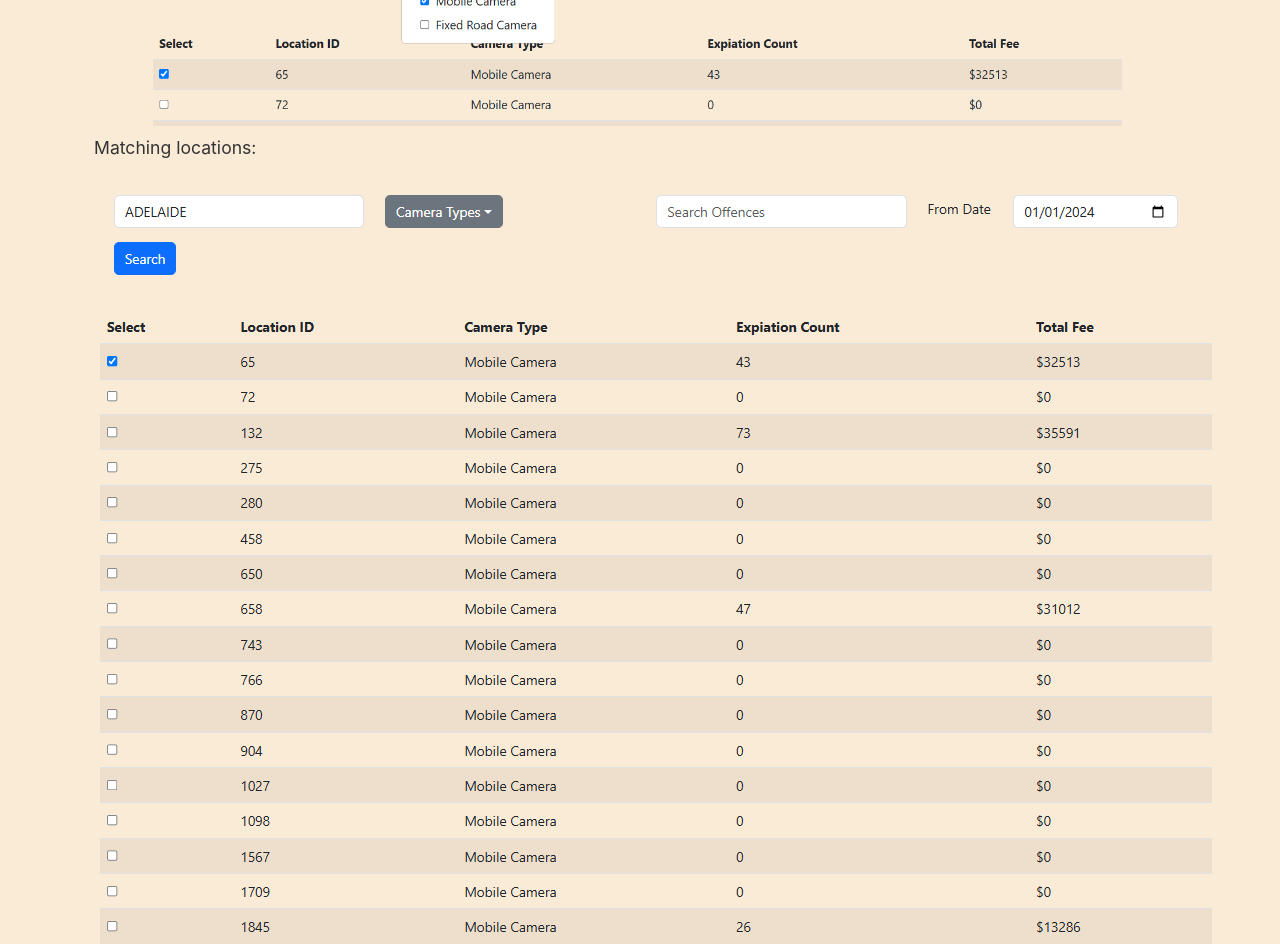
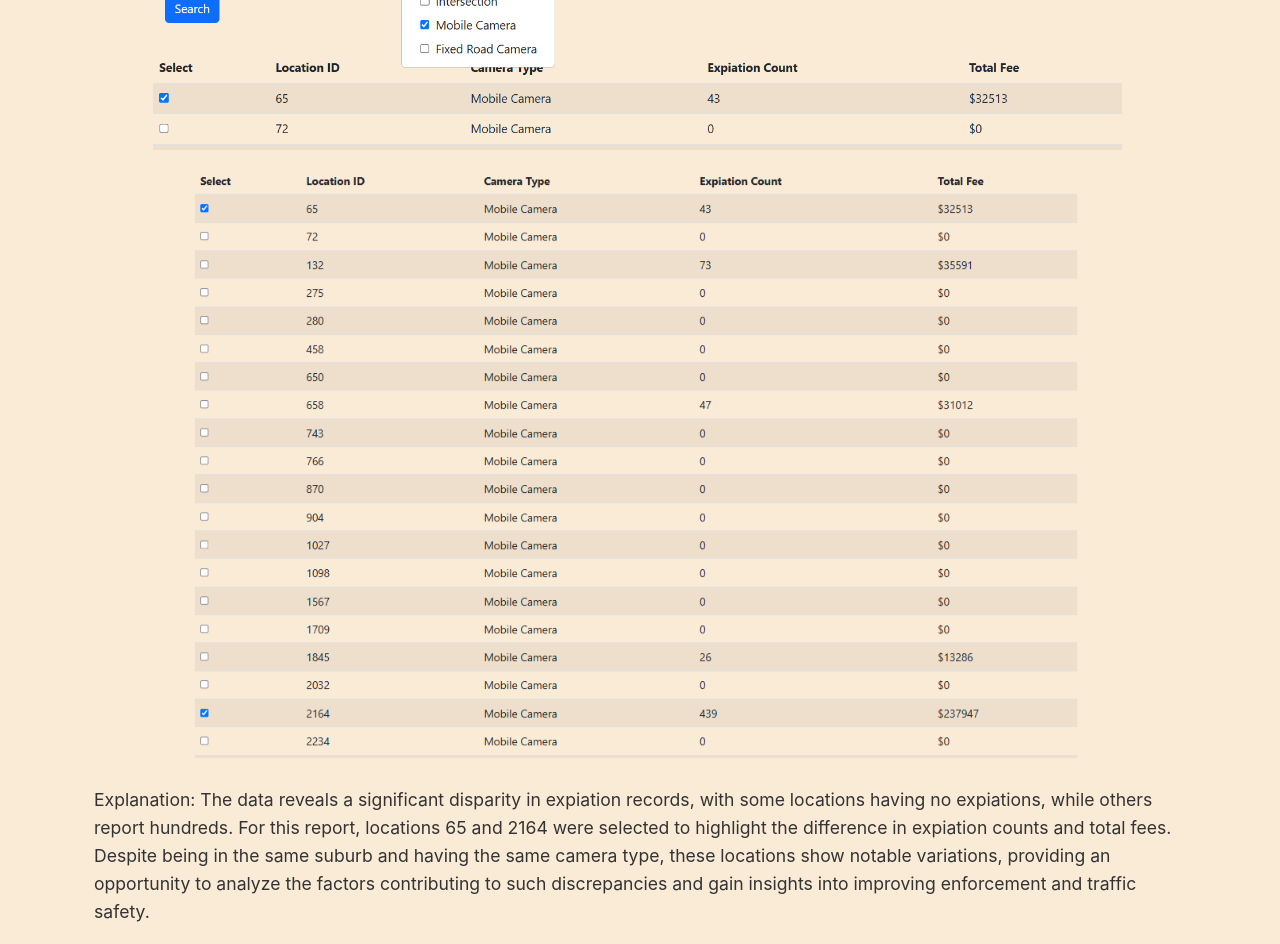
Before and after one commit to vknhu/WebTech-Assig2, a React (Create React App) app in the folder Assig2/a2reactapp/: page /Report in a window 1280 px wide. Shown: the part 1140-2084 px from the top of the page. Built offline with nearby package versions, Linux system fonts and the light colour scheme; no server answers; sample sign-in values are in the browser's storage.

Commit message:
Fixed the outline of Report page to make it look better

```diff
--- a/Assig2/a2reactapp/src/components/Report.css
+++ b/Assig2/a2reactapp/src/components/Report.css
@@ -12,6 +12,20 @@
     .location-item img {
         max-width: 100%;
         height: 400px;
+        margin-bottom: 20px;
+    }
+
+.image-container {
+    display: flex;
+    flex-direction: column;
+    align-items: center;
+    margin: 20px 0;
+}
+
+    .image-container img {
+        max-width: 100%;
+        height: auto;
+        margin-bottom: 20px;
     }
 
 .site {
--- a/Assig2/a2reactapp/src/components/Report.js
+++ b/Assig2/a2reactapp/src/components/Report.js
@@ -182,12 +182,12 @@ function Report() {
 
             <div className="location-container">
                 <div className="location-item">
+                    <p>Location 1: Anzac Highway, Adelaide (locationId: 65)</p>
                     <img src="/Anzac HWY Adelaide.png" alt="Google Maps Screenshot of Anzac Highway, Adelaide" />
-                    <p>Location 1: Anzac Highway, Adelaide (locationId: 65)</p>
                 </div>
                 <div className="location-item">
+                    <p>Location 2: South Road, Adelaide (locationId: 2164)</p>
                     <img src="/South Road Adelaide.png" alt="Google Maps Screenshot of South Road, Adelaide" />
-                    <p>Location 2: South Road, Adelaide (locationId: 2164)</p>
                 </div>
             </div>
             <h3>Site Identification</h3>
@@ -196,14 +196,18 @@ function Report() {
                 <li>Camera Type: Mobile Camera</li>
                 <li>Start Date: 01/01/2024</li>
             </ul>
-            <img src="/Filters.png" alt="Search options screenshot" className="site mb-2"/>
 
-            <p>Matching locations:</p>
-            <img src="/Locations.png" alt="Returned locations" className="mb-2" />
+            <div className="image-container">
+                <img src="/Filters.png" alt="Search options screenshot" className="site mb-2" />
+                <img src="/Locations.png" alt="Returned locations" className="mb-2" style={{ height: '600px', objectFit: 'cover' }} />
+            </div>
+
             <p>
-                Explanation: The data reveals that some locations record no expiations, while others have hundreds.
-                For this report, locations 65 and 2164 were selected to illustrate the significant gap in expiation counts and total fees.
-                This allows us to analyze why such differences exist between two locations with the same suburb and camera type.
+                Explanation: The data reveals a significant disparity in expiation records, with some locations having no expiations,
+                while others report hundreds. For this report, locations 65 and 2164 were selected to highlight the difference in
+                expiation counts and total fees. Despite being in the same suburb and having the same camera type, these locations
+                show notable variations, providing an opportunity to analyze the factors contributing to such discrepancies and gain
+                insights into improving enforcement and traffic safety.
             </p>
 
             <h3>Data visualization</h3>
@@ -213,17 +217,28 @@ function Report() {
             </div>
             <h3>Analysis and Justification</h3>
             <p>
-                The two selected MPDC sites, Anzac Highway and South Road, have been identified based on their high rates of offences and the potential for improved traffic safety measures.
-                Anzac Highway has a total of 55 offences with an average of 0.64 demerits per day, while South Road shows a significantly higher number of 526 offences and an average of 6.07 demerits per day.
-                This stark difference indicates that South Road may require more stringent monitoring and enforcement due to its higher incidence of violations.
+                The two selected MPDC sites, Anzac Highway and South Road, have been carefully identified based on their notably
+                high rates of traffic offences and the potential for implementing more effective traffic safety measures. Anzac
+                Highway has recorded a total of 55 offences, averaging 0.64 demerits per day. In contrast, South Road presents a
+                significantly higher offence count, totaling 526 offences with an average of 6.07 demerits per day. This stark
+                difference between the two sites highlights a critical need for more robust monitoring and enforcement measures
+                on South Road, where the frequency of violations is substantially higher.
             </p>
             <p>
-                Furthermore, the data shows that specific days of the week have higher offence counts. For instance, South Road experiences a peak on Tuesdays (114 offences), while Anzac Highway has a notable spike on Sundays (20 offences).
-                This information is crucial for determining the optimal times for camera placement to maximize enforcement effectiveness.
+                Analyzing offence patterns further reveals that certain days of the week are particularly problematic. South Road,
+                for example, experiences its peak in offences on Tuesdays, with an alarming 114 reported violations, suggesting that
+                Tuesdays may see heavier traffic or riskier driving behavior. Meanwhile, Anzac Highway experiences a notable spike
+                on Sundays, with 20 offences recorded, potentially due to different traffic dynamics, such as weekend recreational
+                travel. These insights are vital for optimizing the timing and placement of enforcement cameras, ensuring maximum
+                effectiveness in capturing violations and enhancing traffic compliance.
             </p>
             <p>
-                Additionally, road design considerations, such as the presence of intersections, pedestrian crossings, and traffic flow patterns, should be taken into account.
-                Both locations are heavily trafficked, making them prime candidates for MPDC installations to enhance road safety and reduce violations.
+                Moreover, several road design elements must be considered when planning the installation of MPDC units at these
+                locations. Both Anzac Highway and South Road feature critical infrastructure, including intersections, pedestrian
+                crossings, and unique traffic flow patterns, which contribute to their high traffic volume and associated risks.
+                These factors underscore the importance of strategic camera positioning to monitor key risk areas and improve
+                safety outcomes. Given the heavy traffic and complex road layouts, both locations are ideal candidates for MPDC
+                installations, which can play a pivotal role in reducing traffic violations and promoting safer driving behavior.
             </p>
             <Link to="/Dashboard" className="btn btn-success mb-5">Back to Dashboard</Link>
         </div>
```
Also changed, not shown: Assig2/a2reactapp/public/Locations.png.
